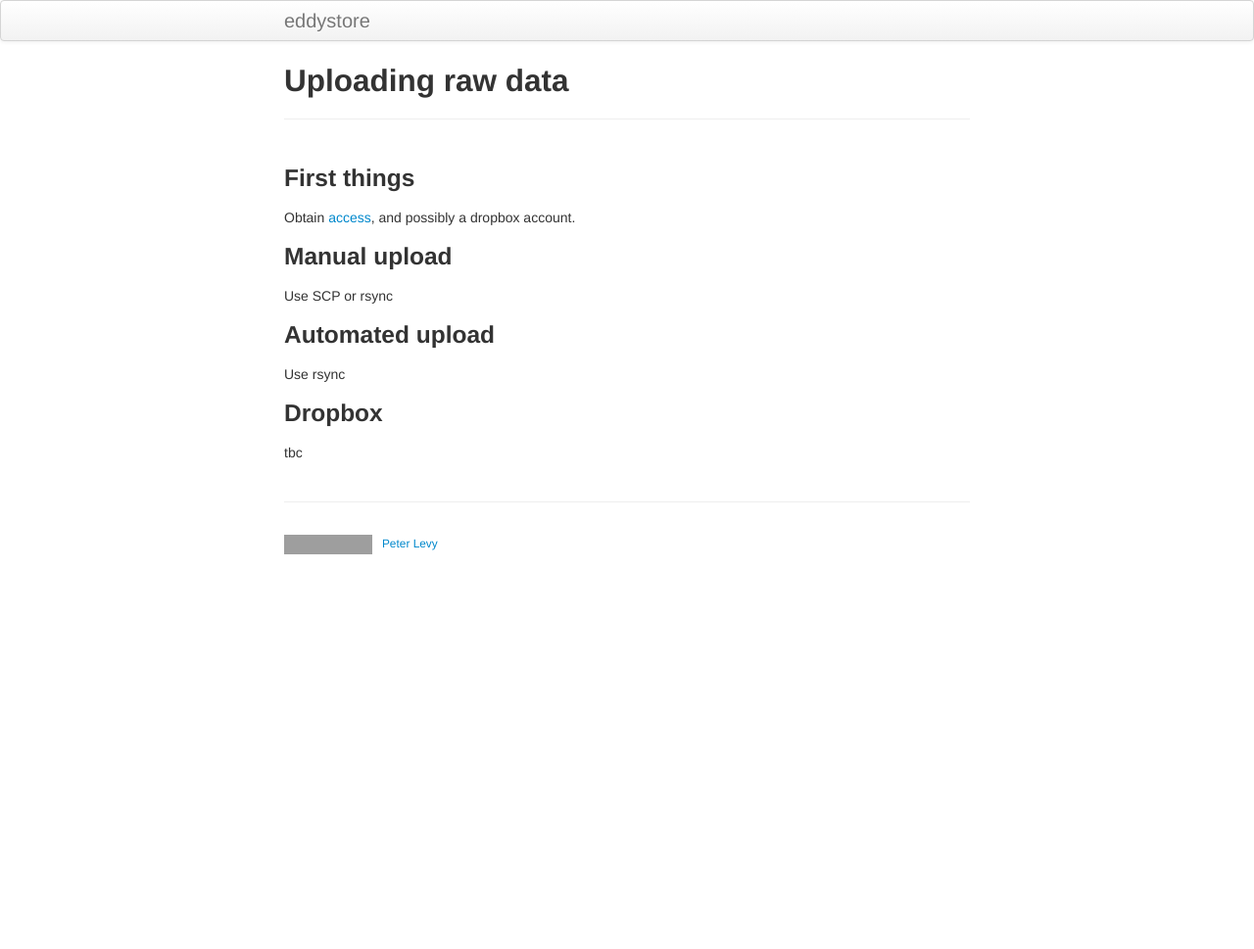
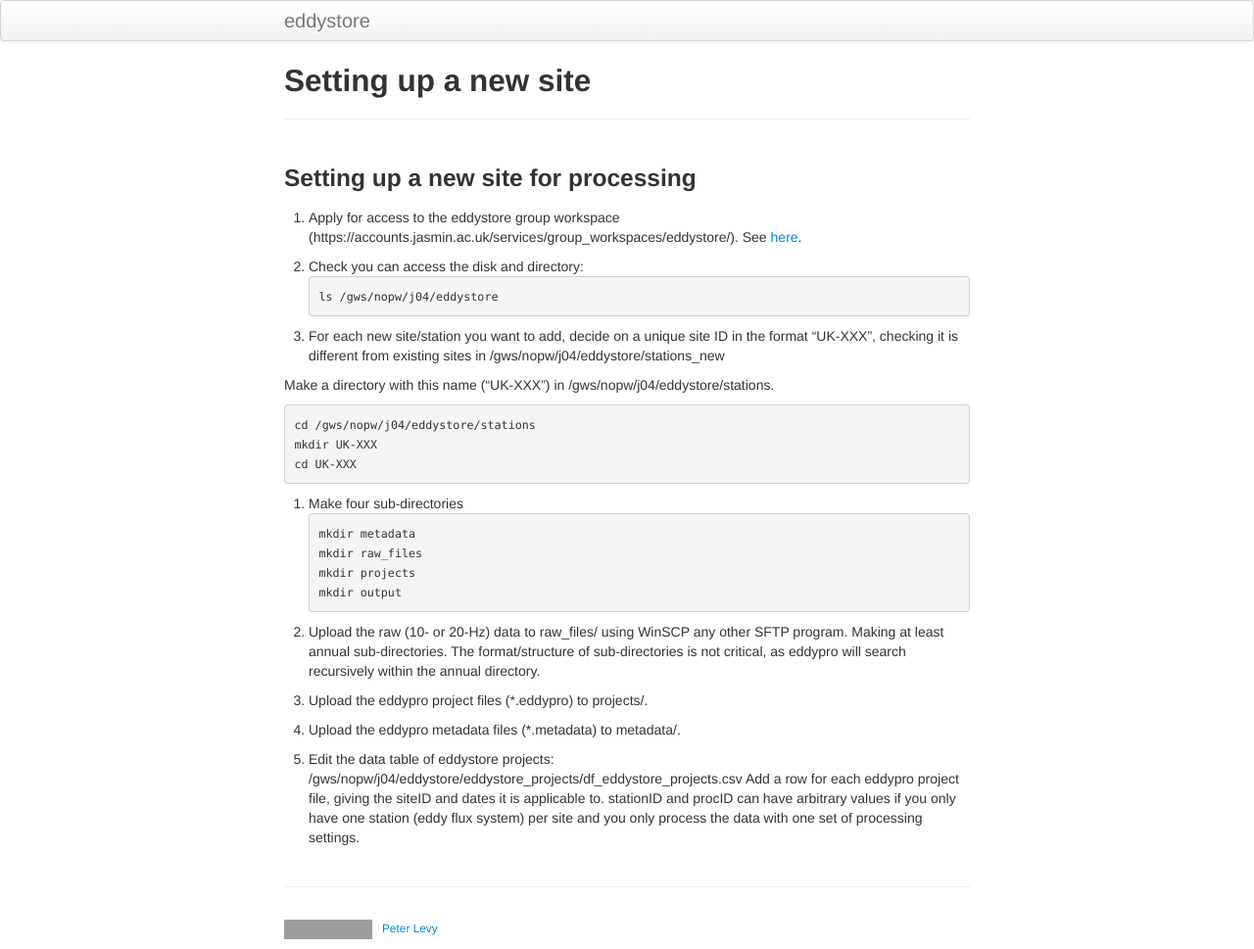
Before and after one commit to NERC-CEH/eddystore, a Jekyll site: the page built from pages/upload.md, in a window 1280 px wide. Shown: the whole page at 98% size. Built offline with Jekyll 4.4.1, drawn with Linux system fonts in a browser that asks for light colours; before the commit the page ends 900 px from its top, so only the background shows below that; grey boxes are pictures that could not be loaded.

Commit message:
Added new site instructions; updated OAuth key

````diff
--- a/pages/upload.md
+++ b/pages/upload.md
@@ -1,18 +1,45 @@
 ---
 layout: page
-title: Uploading raw data
+title: Setting up a new site
 description: Uploading raw to eddystore data.
 ---
 
 
-### First things
-Obtain [access](pages/access.html), and possibly a dropbox account.
+### Setting up a new site for processing
 
-### Manual upload
-Use SCP or rsync
+1. Apply for access to the eddystore group workspace (https://accounts.jasmin.ac.uk/services/group_workspaces/eddystore/).
+See [here](pages/access.html).
 
-### Automated upload
-Use rsync
+2. Check you can access the disk and directory:
+```
+ls /gws/nopw/j04/eddystore
+```
 
-### Dropbox
-tbc
+3. For each new site/station you want to add, decide on a unique site ID in the format "UK-XXX", checking it is different from existing sites in /gws/nopw/j04/eddystore/stations_new
+
+Make a directory with this name ("UK-XXX") in /gws/nopw/j04/eddystore/stations.
+```
+cd /gws/nopw/j04/eddystore/stations
+mkdir UK-XXX
+cd UK-XXX
+```
+
+4. Make four sub-directories
+```
+mkdir metadata
+mkdir raw_files
+mkdir projects
+mkdir output
+```
+
+5. Upload the raw (10- or 20-Hz) data to raw_files/ using WinSCP any other SFTP program.
+Making at least annual sub-directories. The format/structure of sub-directories is not critical, as eddypro will search recursively within the annual directory.
+
+6. Upload the eddypro project files (*.eddypro) to projects/.
+
+7. Upload the eddypro metadata files (*.metadata) to metadata/.
+
+8. Edit the data table of eddystore projects:
+/gws/nopw/j04/eddystore/eddystore_projects/df_eddystore_projects.csv
+Add a row for each eddypro project file, giving the siteID and dates it is applicable to.
+stationID and procID can have arbitrary values if you only have one station (eddy flux system) per site and you only process the data with one set of processing settings.
````
Also changed, not shown: index.md (+1 -1 lines).
